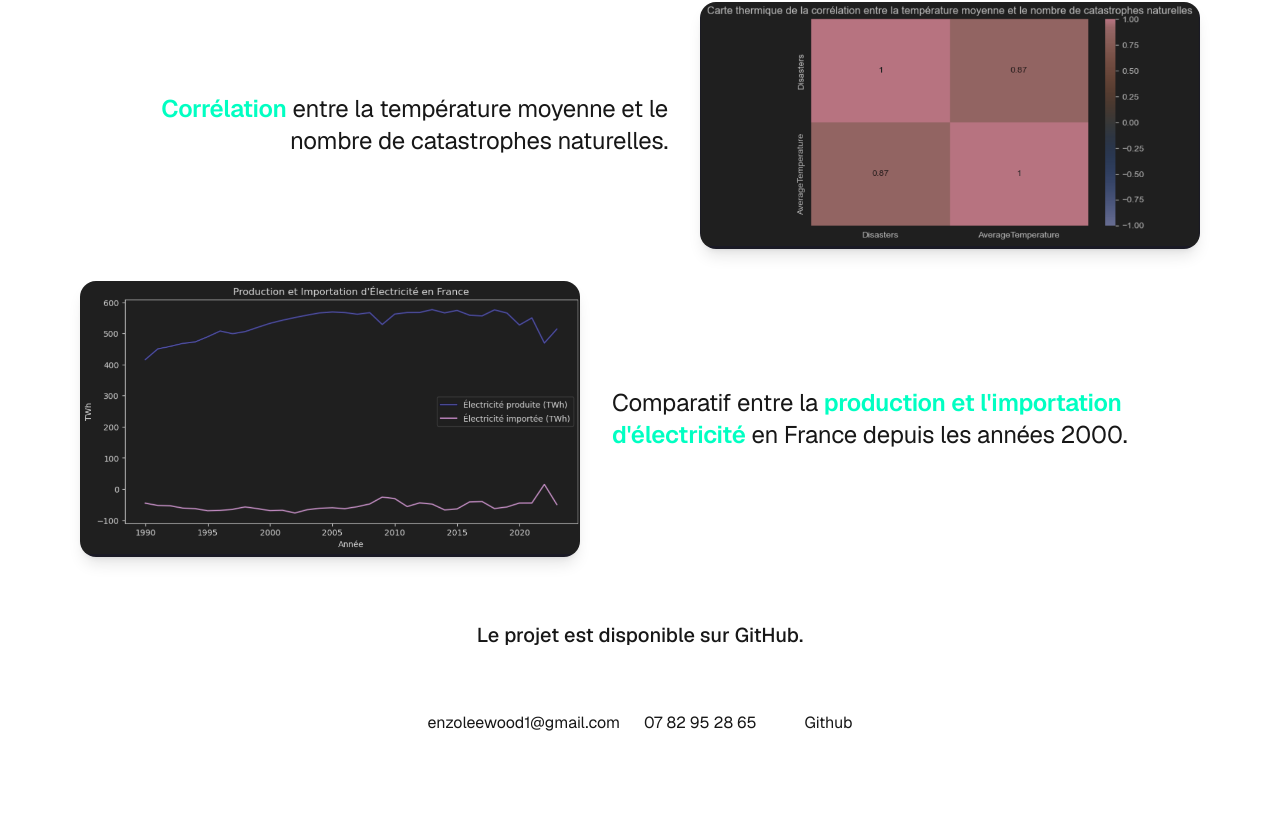
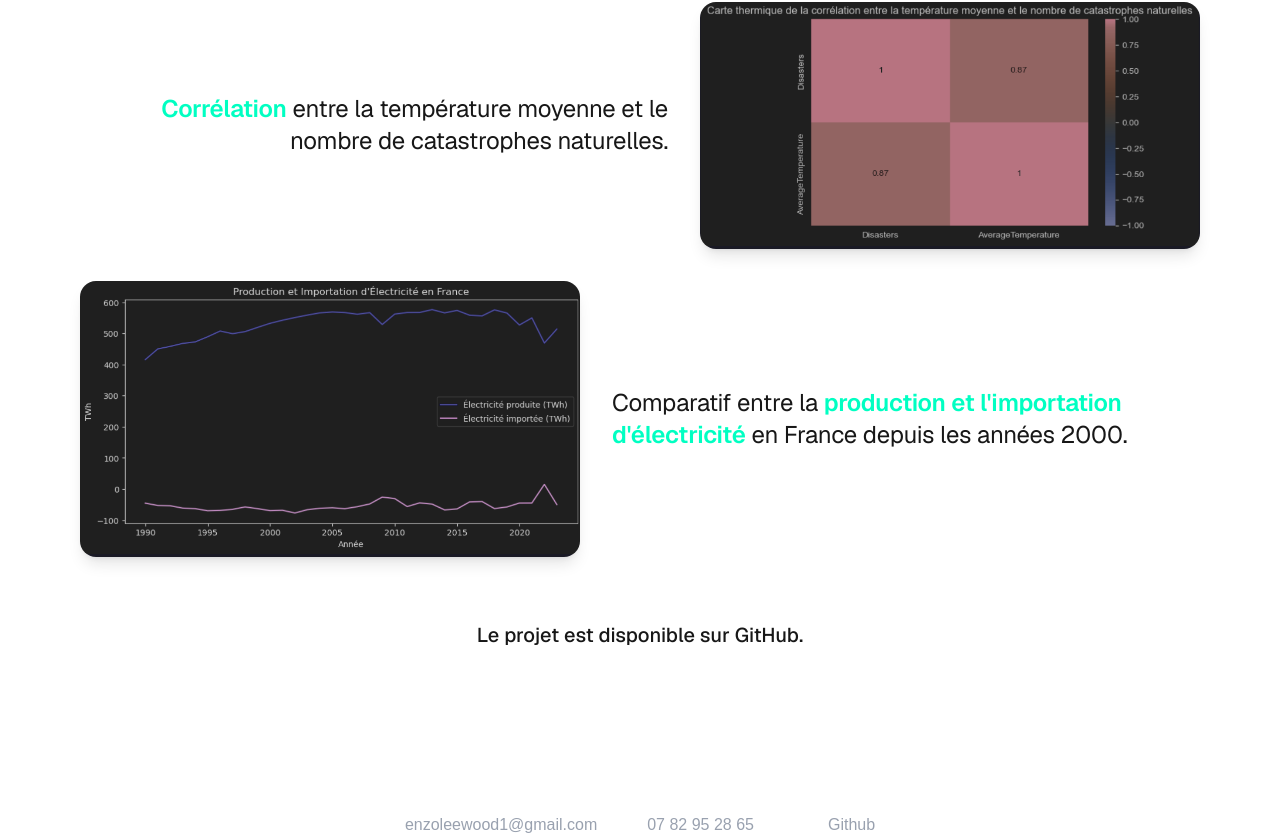
Before and after one commit to ozen0416/PortFolio, a Next.js app: page /project1 in a window 1280 px wide. Shown: the part 1062-1899 px from the top of the page. Before the commit the page ends 1875 px from the top, so only its background shows below. Built offline with nearby package versions, Linux system fonts and the light colour scheme.

Commit message:
aplying DRY --> footer and header in layout.tsx

```diff
--- a/package.json
+++ b/package.json
@@ -19,7 +19,9 @@
     "@types/node": "^20",
     "@types/react": "^19",
     "@types/react-dom": "^19",
-    "tailwindcss": "^4",
+    "autoprefixer": "^10.4.21",
+    "postcss": "^8.5.3",
+    "tailwindcss": "^4.1.4",
     "typescript": "^5"
   }
 }
--- a/src/app/inspiration/page.tsx
+++ b/src/app/inspiration/page.tsx
@@ -1,13 +1,9 @@
 import Image from "next/image";
-import BurgerMenu from "@/components/burgerMenu";
+import Header from "@/components/header";
 
 export default function Inspiration() {
     return (
         <div className="grid grid-rows-[20px_1fr_20px] items-center justify-items-center min-h-screen p-8 pb-20 gap-16 sm:p-20 font-[family-name:var(--font-geist-sans)] text-white">
-            <div className="absolute top-0 left-0 p-4">
-                <BurgerMenu />
-            </div>
-
             <main className="flex flex-col gap-[48px] row-start-2 w-full max-w-6xl">
                 <h1 className="text-6xl sm:text-7xl font-extrabold uppercase tracking-wider text-center drop-shadow-lg">
                     Inspiration
@@ -50,28 +46,6 @@ export default function Inspiration() {
                     </div>
                 </div>
             </main>
-
-            <footer className="row-start-3 flex gap-[24px] flex-wrap items-center justify-center text-sm text-gray-400">
-                <p className="flex items-center gap-2 hover:underline hover:underline-offset-4">
-                    enzoleewood1@gmail.com
-                </p>
-                <p className="flex items-center gap-2 hover:underline hover:underline-offset-4">
-                    07 82 95 28 65
-                </p>
-                <a
-                    className="flex items-center gap-2 hover:underline hover:underline-offset-4"
-                    href={"https://github.com/ozen0416?tab=repositories"}
-                >
-                    <Image
-                        aria-hidden
-                        src="/github-mark-white.svg"
-                        alt="Github icon"
-                        width={16}
-                        height={16}
-                    />
-                    Github
-                </a>
-            </footer>
         </div>
     );
 }
--- a/src/app/layout.tsx
+++ b/src/app/layout.tsx
@@ -1,4 +1,7 @@
 import type { Metadata } from "next";
+import React from "react";
+import Footer from "@/components/footer";
+import Header from "@/components/header";
 import { Geist, Geist_Mono } from "next/font/google";
 import "./globals.css";
 
@@ -24,10 +27,10 @@ export default function RootLayout({
 }>) {
   return (
     <html lang="fr">
-      <body
-        className={`${geistSans.variable} ${geistMono.variable} antialiased`}
-      >
-        {children}
+      <body className={`${geistSans.variable} ${geistMono.variable} antialiased`}>
+        <Header />
+            {children}
+        <Footer />
       </body>
     </html>
   );
--- a/src/app/page.tsx
+++ b/src/app/page.tsx
@@ -1,14 +1,10 @@
 import Image from "next/image";
 import Link from "next/link";
-import BurgerMenu from "@/components/burgerMenu";
+import Header from "@/components/header";
 
 export default function Home() {
   return (
       <div className="relative grid grid-rows-[20px_1fr_20px] items-center justify-items-center min-h-screen p-8 pb-20 gap-16 sm:p-20 font-[family-name:var(--font-geist-sans)]">
-        <div className="absolute top-0 left-0 p-4">
-          <BurgerMenu />
-        </div>
-
           <main className="flex flex-col gap-[32px] row-start-2 items-center sm:center w-full h-full justify-center">
               <h1 className="text-8xl font-extrabold uppercase text-white drop-shadow-md tracking-wider mb-6">
                   Portfolio
@@ -24,20 +20,6 @@ export default function Home() {
                   </Link>
               </div>
           </main>
-
-
-          <footer className="row-start-3 flex gap-[24px] flex-wrap items-center justify-center">
-          <p className="flex items-center gap-2 hover:underline hover:underline-offset-4">
-            enzoleewood1@gmail.com
-          </p>
-          <p className="flex items-center gap-2 hover:underline hover:underline-offset-4">
-            07 82 95 28 65
-          </p>
-          <a className="flex items-center gap-2 hover:underline hover:underline-offset-4" href={"https://github.com/ozen0416?tab=repositories"}>
-            <Image aria-hidden src="/github-mark-white.svg" alt="Github icon" width={16} height={16} />
-            Github
-          </a>
-        </footer>
       </div>
 
   );
--- a/src/app/project1/page.tsx
+++ b/src/app/project1/page.tsx
@@ -1,12 +1,9 @@
 import Image from "next/image";
-import BurgerMenu from "@/components/burgerMenu";
+import Header from "@/components/header";
 
 export default function Project1() {
     return (
         <div className="grid grid-rows-[20px_1fr_20px] items-center justify-items-center min-h-screen p-8 pb-20 gap-16 sm:p-20 font-[family-name:var(--font-geist-sans)]">
-            <div className="absolute top-0 left-0 p-4">
-                <BurgerMenu />
-            </div>
             <main className="flex flex-col gap-[32px] row-start-2 items-center sm:items-center w-full max-w-6xl">
                 <h1 className="text-5xl">Projet 1</h1>
 
@@ -75,28 +72,6 @@ export default function Project1() {
                     Le projet est disponible sur GitHub.
                 </p>
             </main>
-
-            <footer className="row-start-3 flex gap-[24px] flex-wrap items-center justify-center">
-                <p className="flex items-center gap-2 hover:underline hover:underline-offset-4">
-                    enzoleewood1@gmail.com
-                </p>
-                <p className="flex items-center gap-2 hover:underline hover:underline-offset-4" rel="noopener noreferrer">
-                    07 82 95 28 65
-                </p>
-                <a
-                    className="flex items-center gap-2 hover:underline hover:underline-offset-4"
-                    href={"https://github.com/ozen0416?tab=repositories"}
-                >
-                    <Image
-                        aria-hidden
-                        src="/github-mark-white.svg"
-                        alt="Github icon"
-                        width={16}
-                        height={16}
-                    />
-                    Github
-                </a>
-            </footer>
         </div>
     );
 }
--- a/src/app/project2/page.tsx
+++ b/src/app/project2/page.tsx
@@ -1,13 +1,9 @@
 import Image from "next/image";
-import BurgerMenu from "@/components/burgerMenu";
+import Header from "@/components/header";
 
 export default function Project2() {
     return (
         <div className="grid grid-rows-[20px_1fr_20px] items-center justify-items-center min-h-screen p-8 pb-20 gap-16 sm:p-20 font-[family-name:var(--font-geist-sans)]">
-            <div className="absolute top-0 left-0 p-4">
-                <BurgerMenu />
-            </div>
-
             <main className="flex flex-col gap-[32px] row-start-2 items-center sm:items-center w-full max-w-6xl">
                 <h1 className="text-5xl">Projet 2</h1>
 
@@ -69,28 +65,6 @@ export default function Project2() {
                     </div>
                 </div>
             </main>
-
-            <footer className="row-start-3 flex gap-[24px] flex-wrap items-center justify-center">
-                <p className="flex items-center gap-2 hover:underline hover:underline-offset-4">
-                    enzoleewood1@gmail.com
-                </p>
-                <p className="flex items-center gap-2 hover:underline hover:underline-offset-4" rel="noopener noreferrer">
-                    07 82 95 28 65
-                </p>
-                <a
-                    className="flex items-center gap-2 hover:underline hover:underline-offset-4"
-                    href={"https://github.com/ozen0416?tab=repositories"}
-                >
-                    <Image
-                        aria-hidden
-                        src="/github-mark-white.svg"
-                        alt="Github icon"
-                        width={16}
-                        height={16}
-                    />
-                    Github
-                </a>
-            </footer>
         </div>
     );
 }
--- /dev/null
+++ b/src/components/footer.tsx
@@ -0,0 +1,27 @@
+import Image from "next/image";
+
+export default function Footer() {
+    return(
+        <footer className="row-start-3 flex w-full gap-[50px] flex-wrap items-center justify-center text-gray-400">
+            <p className="flex items-center gap-2 ">
+                enzoleewood1@gmail.com
+            </p>
+            <p className="flex items-center gap-2">
+                07 82 95 28 65
+            </p>
+            <a
+                className="flex items-center gap-2 hover:underline hover:underline-offset-4"
+                href={"https://github.com/ozen0416?tab=repositories"}
+            >
+                <Image
+                    aria-hidden
+                    src="/github-mark-white.svg"
+                    alt="Github icon"
+                    width={16}
+                    height={16}
+                />
+                Github
+            </a>
+        </footer>
+    )
+}
--- a/src/components/burgerMenu.tsx
+++ b/src/components/header.tsx
@@ -3,13 +3,13 @@
 import { useState } from 'react';
 import { Menu, X } from 'lucide-react';
 
-export default function BurgerMenu() {
+export default function Header() {
     const [isOpen, setIsOpen] = useState(false);
 
     const toggleMenu = () => setIsOpen(!isOpen);
 
     return (
-        <div className="fixed top-4 left-4 z-50">
+        <div className="absolute top-0 left-0 p-4 z-[100]">
             <button
                 onClick={toggleMenu}
                 className="p-2 text-white focus:outline-none"
--- /dev/null
+++ b/src/tailwind.config.js
@@ -0,0 +1,12 @@
+// tailwind.config.js
+/** @type {import('tailwindcss').Config} */
+module.exports = {
+    content: [
+        "./app/**/*.{js,ts,jsx,tsx}",
+        "./components/**/*.{js,ts,jsx,tsx}",
+    ],
+    theme: {
+        extend: {},
+    },
+    plugins: [],
+};
```
Also changed, not shown: 1 other file (tests, documents, lock files or other folders).
